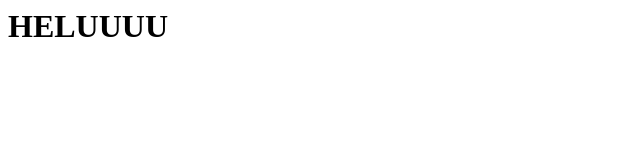
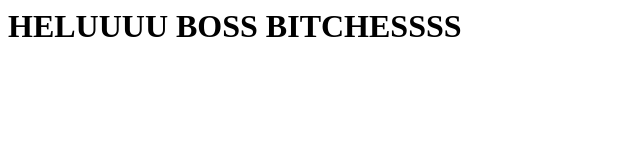
Before and after one commit to praseedapandarathil/gitlabdemo2, a plain HTML site: page index.html in a window 1280 px wide. Shown: the whole page, without its empty margins (0-640 px from the left). Drawn offline with Linux system fonts and the light colour scheme.

Commit message:
Html File edited

```diff
--- a/index.html
+++ b/index.html
@@ -1 +1 @@
-<html><body><h1>HELUUUU</h1></body</html>
+<html><body><h1>HELUUUU BOSS BITCHESSSS</h1></body</html>
```
